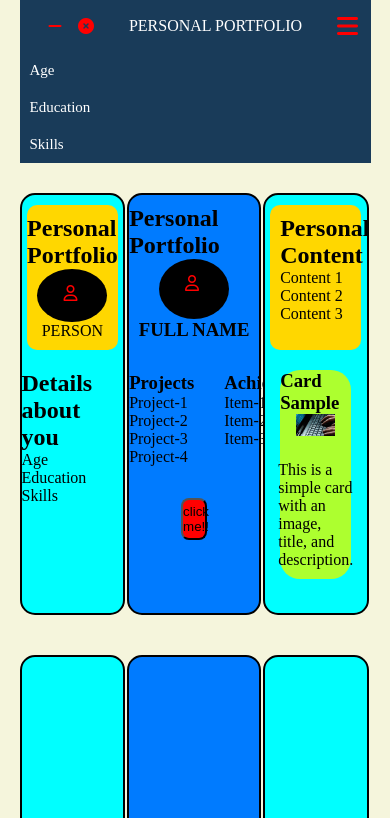
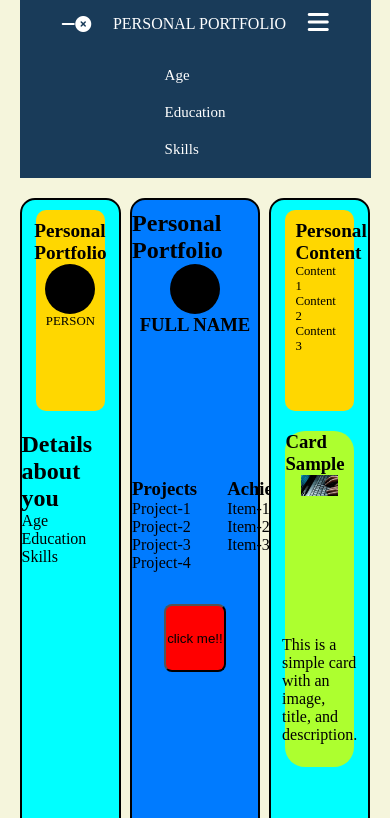
Before and after one commit to B-shanmukh-siddhartha/BethaSiddharthaNaCoFrontend, a plain HTML site: page task-2/index.html in a window 390 px wide. Both pictures are taken after a click on the element 347 px from the left and 26 px from the top of the page. Shown: the top 818 px of the page. Drawn offline with Linux system fonts and the light colour scheme.

Commit message:
task-3 and menu

```diff
--- a/task-2/assets/css/style.css
+++ b/task-2/assets/css/style.css
@@ -1,39 +1,53 @@
-*{
-    margin:0;
+* {
+    margin: 0;
     padding: 0;
+    box-sizing: border-box;
 }
 
 body {
     display: flex;
     justify-content: center;
     align-items: center;
-    background-color:beige;
+    background-color: beige;
     flex-direction: column;
 }
 
-header{
-    width:90%;
-    justify-content: space-between;
+.icons, .heading, .hamburger {
+    display: flex;
     align-items: center;
+}
+
+.header {
+    display: flex;
+    width: 90%;
+    background-color: rgb(25, 59, 89);
     overflow: hidden;
-    transition: max-height 0.3s ease-in-out;
+}
+
+.nav {
+    display: flex;
+    align-items: center;
+    justify-content: space-evenly;
+    width: 100%;
     background-color: rgb(25, 59, 89);
+    color: white;
+    padding: 10px 20px;
 }
 
 .hamburger {
+    display: none;
     cursor: pointer;
     font-size: 1.5rem;
 }
 
-.nav-cont{
+.nav-cont {
+    list-style: none;
     font-size: 15px;
-    gap:10px;
-    color:beige;
-    display: none;
-    transition: height 0.3s ease-in-out;
-}
-
-.nav-cont li {
+    display: flex;
+    flex-direction: row;
+    justify-content: center;
+    align-items: center;
+    gap: 15px;
     padding: 10px;
 }
 
@@ -41,39 +55,42 @@ header{
     color: white;
     text-decoration: none;
     display: block;
+    padding: 10px;
 }
 
-.nav{
-    display: flex;
-    align-items: center;
-    justify-content: space-around;
-    width:100%;
-    background-color: rgb(25, 59, 89);
-    color:white;
-    padding: 8px;
+@media (max-width: 900px) {
+    .hamburger {
+        display: block;
+    }
+
+    .nav-cont {
+        display: none;
+        flex-direction: row;
+        width: 100%;
+        justify-content: center;
+        background-color: rgb(25, 59, 89);
+    }
+
+    .header.show{
+        flex-direction: column;
+    }
+    .nav.show {
+        flex-direction: column;
+    }
+
+    .nav-cont.show {
+        display: flex;
+    }
 }
 
-.nav-item{
-    height: 25px;
-    width: 50px;
-    background-color: rgb(32, 95, 230);
-    display:flex;
-    justify-content: center;
-    align-items: center;
-}
 
-i{
-    margin:4px;
-    padding:2px;
-    color: red;
-}
 
 
 /* //main body (content) */
 .container-1,.container-2 {
     margin-top: 20px;
 
-    height:40vh;
+    height:50vh;
     width:90vw;
     display: flex;
     flex-wrap: wrap;
@@ -114,6 +131,7 @@ i{
     padding-top: 0;
 }
 .aside .top{
+    font-size: 0.8rem;
     padding: 10px;
     border-radius: 10px;
     width:70%;
@@ -186,6 +204,7 @@ button{
 }
 
 .content{
+    font-size: 0.8rem;
     padding: 10px;
     margin-top: 10px;
     width:70%;
@@ -223,10 +242,16 @@ img {
 }
 
 @media (max-width: 600px) {
-    .container-1, .container-2 {
+    .nav ul {
         flex-direction: column;
-        padding: 10px;
-        height :50vh;
     }
 
+    .container-1,.container-2 {
+        height:80vh;
+    }
+
+    button {
+        width: 50%;
+        margin-left: 25%;
+    }
 }
--- a/task-2/assets/js/script.js
+++ b/task-2/assets/js/script.js
@@ -1,14 +1,17 @@
-const hamburger = document.getElementById("hamburger");
 const navbar = document.getElementById("navbar");
 const navMenu = document.getElementById("nav-menu");
+const header = document.querySelector(".header");
 
 hamburger.addEventListener("click", function () {
-    // Toggle the expanded class to expand/collapse the navbar
-    if (navMenu.style.display === "none" || navMenu.style.display === "") {
-        navMenu.style.display = "block"; // Show the menu
-        navbar.style.maxHeight = "1000px"; // Expand the navbar (adjust the height as needed)
-    } else {
-        navMenu.style.display = "none"; // Hide the menu
-        navbar.style.maxHeight = "60px"; // Collapse back to initial height
+    if (window.innerWidth <= 900) {
+        header.classList.toggle("show"); // Make header column layout
+        navMenu.classList.toggle("show"); // Show/hide menu
     }
 });
+
+window.addEventListener("resize", function () {
+    if (window.innerWidth > 900) {
+        header.classList.remove("show");
+        navMenu.classList.remove("show");
+    }
+});
--- a/task-2/index.html
+++ b/task-2/index.html
@@ -10,29 +10,24 @@
 </head>
 
 <body>
-    <header>
+    <header class="header">
         <div class="nav" id="navbar">
-            <!-- Left Icons -->
             <div class="icons">
                 <i class="fa-solid fa-minus me-2"></i>
                 <i class="fa-solid fa-circle-xmark"></i>
             </div>
-
-            <!-- Heading -->
             <div class="heading">PERSONAL PORTFOLIO</div>
-
-            <!-- Hamburger Icon -->
             <div class="hamburger" id="hamburger">
                 <i class="fa-solid fa-bars"></i>
             </div>
         </div>
-
-        <!-- Navigation Menu -->
-        <ul class="nav-cont" id="nav-menu">
+        <div class="nav-cont" id="nav-menu">
+        <ul>
             <li><a href="#">Age</a></li>
             <li><a href="#">Education</a></li>
             <li><a href="#">Skills</a></li>
         </ul>
+    </div>
     </header>
     <div class="container-1">
         <div class="box aside">
--- /dev/null
+++ b/task-3/assets/css/style.css
@@ -0,0 +1,90 @@
+*{
+    margin:0;
+    padding: o;
+}
+body{
+    background-color: #AEEA94;
+    display: flex;
+    align-items: center;
+    flex-direction: column;
+}
+
+.nav{
+    color:cyan;
+    margin-top: 30px;
+    background-color: darkslategray;
+    width:76%;
+    height:60px;
+    display: flex;
+    justify-content: center;
+    align-items: center;
+    gap:30px;
+}
+
+input{
+    width:20%;
+    height:30px;
+    border-radius: 7px;
+}
+
+button{
+    height:30px;
+    background-color: violet;
+    border-radius: 6px;
+}
+
+.container{
+    margin-top: 30px;
+    padding: 30px;
+    display: flex;
+    align-items: center;
+    justify-content: space-evenly;
+    background-color: cornflowerblue;
+    width:70%;
+}
+
+.but{
+    display: flex;
+    flex-direction: column;
+    gap:50px;
+}
+
+.box{
+    background-color: greenyellow;
+    height:500px;
+    width:40%;
+    display: flex;
+    flex-direction: column;
+    align-items: center;
+    padding-bottom: 30px;
+}
+
+.list{
+    background-color:mediumslateblue;
+    border:2px solid black;
+    width:80%;
+    height: 550px;
+}
+
+@media (max-width: 600px) {
+    .container {
+        flex-direction: column;
+        align-items: center;
+    }
+}
+
+.task {
+    padding: 8px;
+    margin: 5px 0;
+    cursor: pointer;
+    background-color: rgb(214, 185, 19);
+    border-radius: 5px;
+    transition: background 0.3s;
+}
+
+/* Highlight selected tasks */
+.selected {
+    background-color: #0de096;
+    color: white;
+    font-weight: bold;
+}
```
Also changed, not shown: task-1/index.html (+12 -13 lines), task-3/assets/js/script.js (added, +54 -0 lines), task-3/index.html (added, +36 -0 lines).
